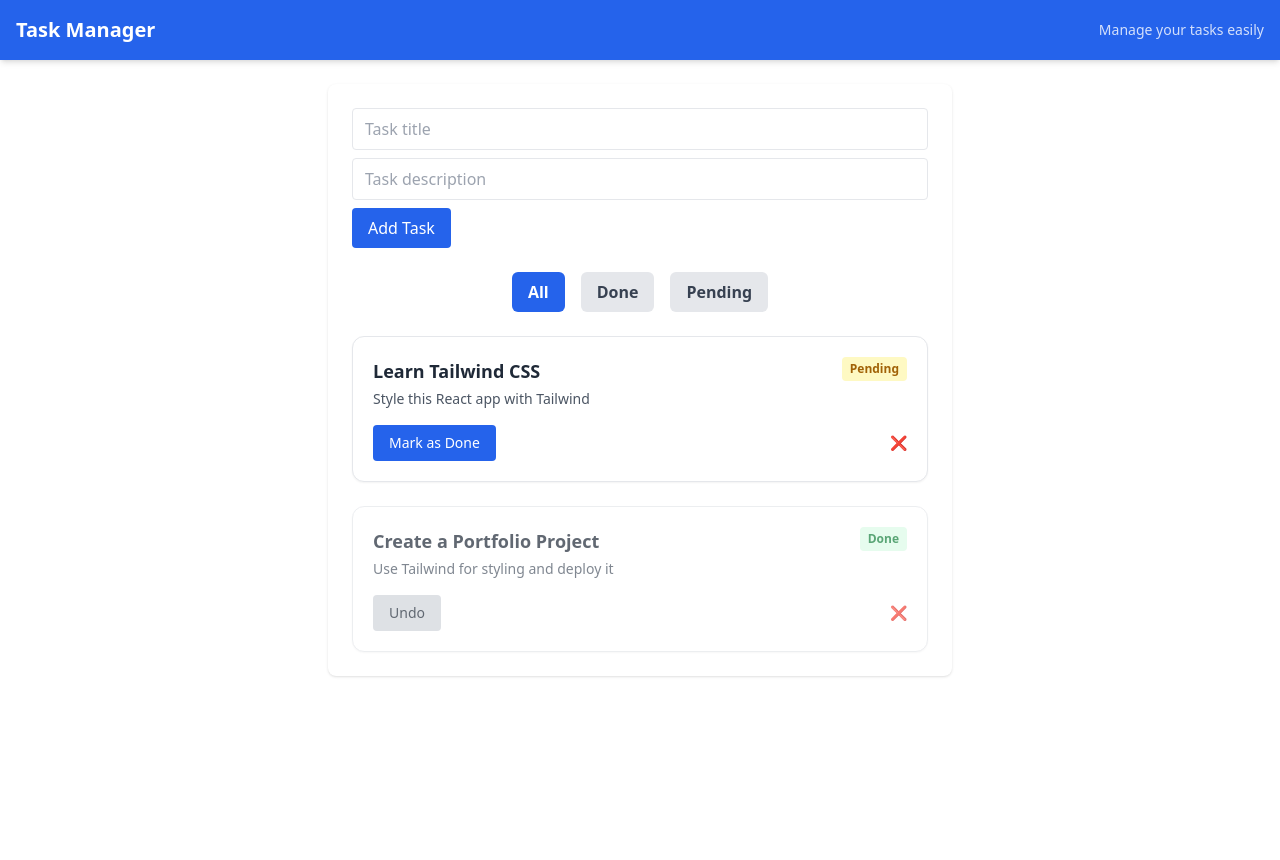
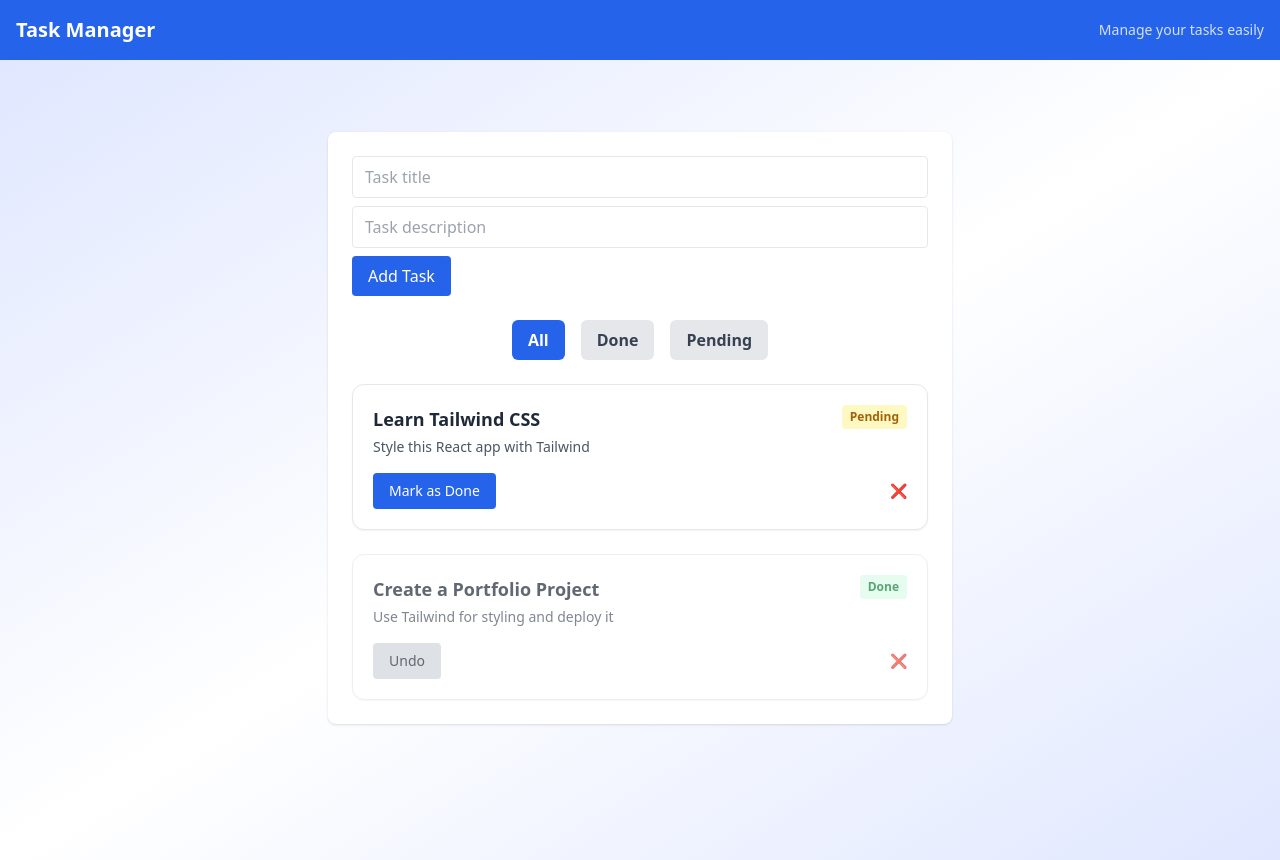
Before and after one commit to NazaninHashemian/react-tailwind-tasklist, a React (Create React App) app: page / in a window 1280 px wide. Before the commit the page ends 800 px from the top, so only its background shows below. Built offline with nearby package versions, Linux system fonts and the light colour scheme.

Commit message:
Update Tailwind utility classes in TaskManager component

```diff
--- a/package.json
+++ b/package.json
@@ -1,5 +1,6 @@
 {
   "name": "my-simple-app",
+  "homepage": "https://NazaninHashemian.github.io/react-tailwind-tasklist",
   "version": "0.1.0",
   "private": true,
   "dependencies": {
@@ -15,6 +16,8 @@
   "scripts": {
     "start": "react-scripts start",
     "build": "react-scripts build",
+    "predeploy": "npm run build",
+    "deploy": "gh-pages -d build",
     "test": "react-scripts test",
     "eject": "react-scripts eject"
   },
--- a/src/components/TaskManager.jsx
+++ b/src/components/TaskManager.jsx
@@ -40,17 +40,18 @@ const TaskManager = () => {
   };
 
   return (
-    <div className="max-w-2xl mx-auto p-6">
+    <div className="min-h-screen bg-gradient-to-br from-indigo-100 via-white to-indigo-100 py-12">
+      <div className="max-w-2xl mx-auto p-6">
         <div className="bg-white p-6 rounded-lg shadow">
-            <NewTaskForm addTask={addTask} />
-            <TaskList
+          <NewTaskForm addTask={addTask} />
+          <TaskList
             tasks={tasks}
             deleteTask={deleteTask}
             toggleDone={toggleDone}
-            />
+          />
         </div>
-
-    </div>
+      </div>
+  </div>
   );
 };
 
```
